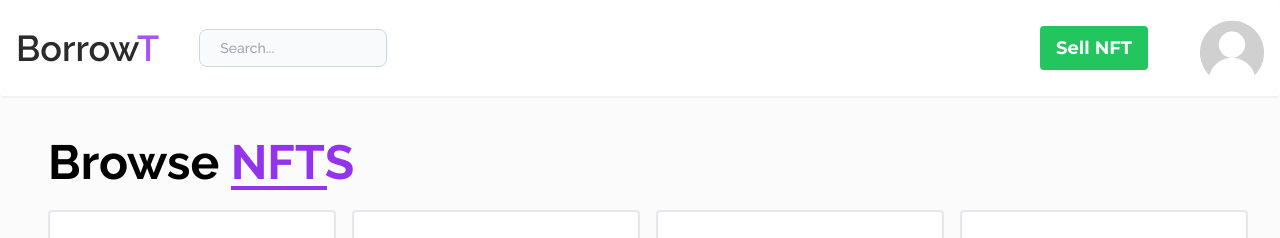
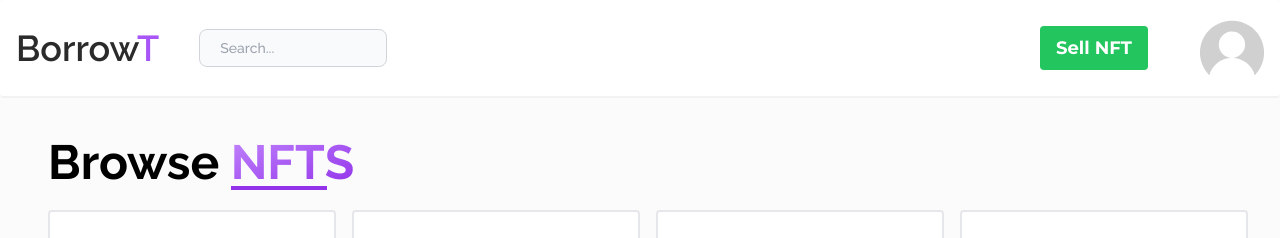
Before and after one commit to EthanL06/borrowt-frontend, a React (Create React App) app: page / in a window 1280 px wide. Shown: the top 238 px of the page. Built offline with nearby package versions, Linux system fonts and the light colour scheme.

Commit message:
added text gradient to header

```diff
--- a/src/pages/Browse.jsx
+++ b/src/pages/Browse.jsx
@@ -4,12 +4,15 @@ import { NFTCard } from "../components/NFTCard";
 
 export const Browse = () => {
   return (
-    <div className="mx-5 flex flex-col items-center justify-center lg:ml-12">
-      <div className="mt-10 mb-5 flex w-full text-left text-5xl font-bold">
+    <div className="mx-5 flex select-none flex-col items-center justify-center lg:ml-12">
+      <div className="mt-10 mb-5 flex w-full text-left text-5xl font-bold ">
         Browse&nbsp;
-        <span className="flex flex-col text-purple-600">
-          NFTS <div className="w-24 border-b-4 border-purple-600"></div>
-        </span>
+        <div className="flex flex-col">
+          <span className="bg-gradient-to-br from-purple-400 to-purple-600 bg-clip-text font-extrabold text-transparent">
+            NFTS
+          </span>
+          <div className="w-24 border-b-4 border-purple-600"></div>
+        </div>
       </div>
 
       <div className="flex flex-wrap gap-y-6 gap-x-4">
```
